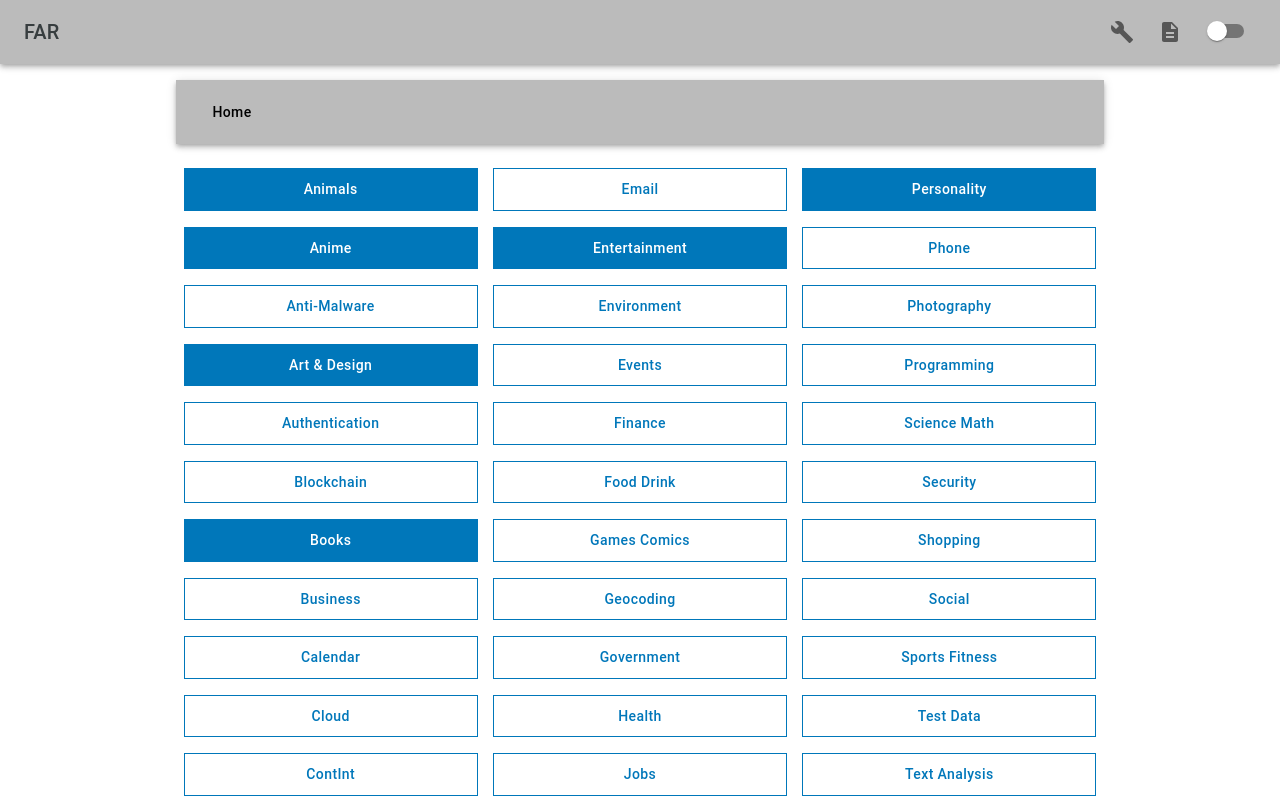
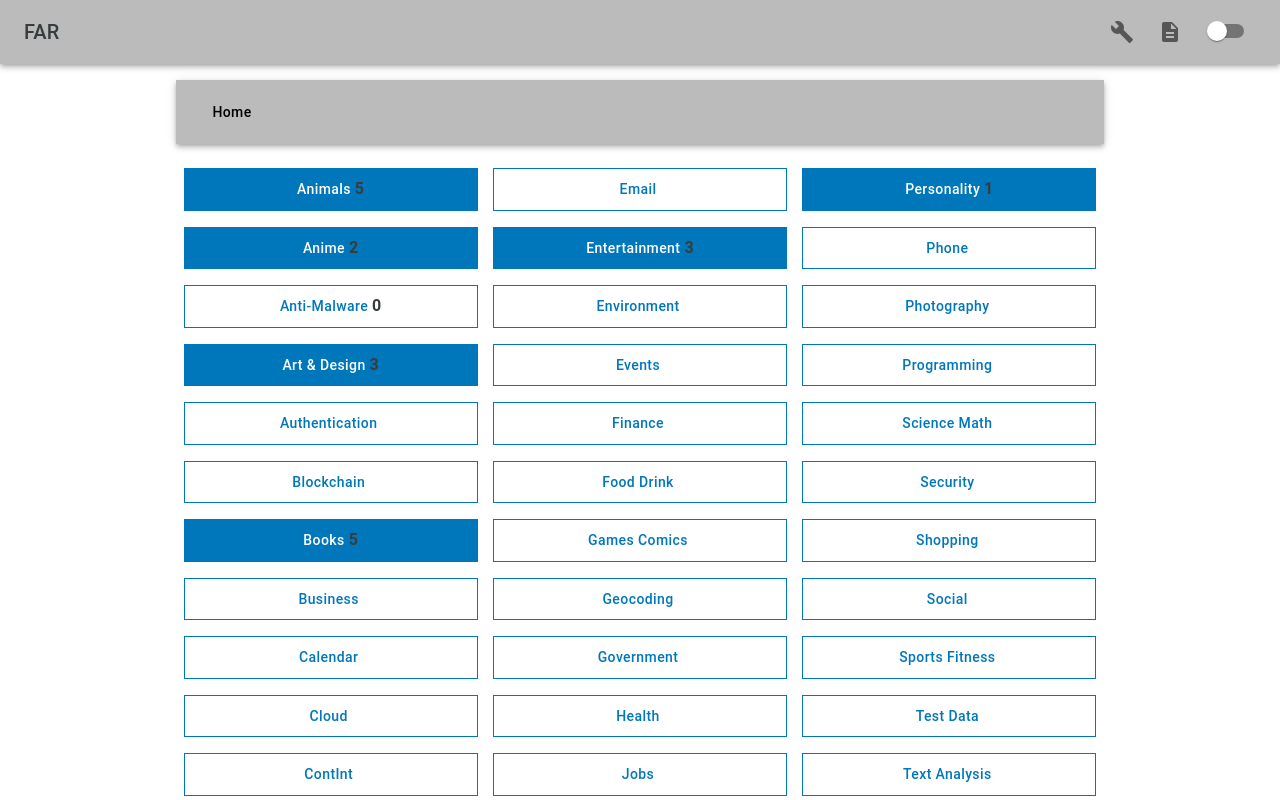
Before and after one commit to Curtis-Thomas/free-api-list-with-react, a React (Create React App) app: page / in a window 1280 px wide. Shown: the top 800 px of the page. Built offline with nearby package versions, Linux system fonts and the light colour scheme.

Commit message:
add: amount to btnrouting

```diff
--- a/public/index.html
+++ b/public/index.html
@@ -3,6 +3,10 @@
   <head>
     <meta charset="utf-8" />
     <link rel="icon" href="#" />
+    <meta
+      name="google-site-verification"
+      content="AuDAv2DEWn0fJQpalL9lLQUis0iIbVbMeZJD12rocIM"
+    />
     <meta name="viewport" content="width=device-width, initial-scale=1" />
     <meta name="theme-color" content="#000000" />
     <meta
--- a/src/core/main/BtnRouting.js
+++ b/src/core/main/BtnRouting.js
@@ -1,5 +1,5 @@
 import { useNavigate } from "react-router-dom";
-import { Box, Button } from "@mui/material";
+import { Box, Button, Typography } from "@mui/material";
 
 /**
  * Component for a routing button that navigates to a specified route.
@@ -9,7 +9,13 @@ import { Box, Button } from "@mui/material";
  * @param {string} backgroundColor - The background color of the button.
  * @param {string} textColor - The text color of the button.
  */
-const BtnRouting = ({ btnName, navigateTo, backgroundColor, textColor }) => {
+const BtnRouting = ({
+  btnName,
+  navigateTo,
+  backgroundColor,
+  textColor,
+  amount,
+}) => {
   const navigate = useNavigate();
 
   /**
@@ -22,13 +28,13 @@ const BtnRouting = ({ btnName, navigateTo, backgroundColor, textColor }) => {
   return (
     <Box
       sx={{
-        display:"flex",
+        display: "flex",
         width: "95%",
         maxWidth: "100%",
         marginBottom: 2,
         borderRadius: "3px",
-        marginLeft:"auto",
-        marginRight:"auto",
+        marginLeft: "auto",
+        marginRight: "auto",
       }}
     >
       <Button
@@ -43,6 +49,14 @@ const BtnRouting = ({ btnName, navigateTo, backgroundColor, textColor }) => {
         }}
       >
         {btnName}
+        <Typography
+          sx={{
+            fontWeight: "bold",
+            paddingLeft: 0.5,
+          }}
+        >
+          {amount}
+        </Typography>
       </Button>
     </Box>
   );
--- a/src/core/main/Main.js
+++ b/src/core/main/Main.js
@@ -25,19 +25,26 @@ const Main = () => {
             navigateTo="/AnimalsDash"
             backgroundColor="#0077ba"
             textColor="white"
+            amount="5"
           />
           <BtnRouting
             btnName="Anime"
             navigateTo="/AnimeDash"
             backgroundColor="#0077ba"
             textColor="white"
+            amount="2"
           />
-          <BtnRouting btnName="Anti-Malware" navigateTo="/AntiMalwareDash" />
+          <BtnRouting
+            btnName="Anti-Malware"
+            navigateTo="/AntiMalwareDash"
+            amount="0"
+          />
           <BtnRouting
             btnName="Art & Design"
             navigateTo="/ArtDesignDash"
             backgroundColor="#0077ba"
             textColor="white"
+            amount="3"
           />
           <BtnRouting
             btnName="Authentication"
@@ -49,6 +56,7 @@ const Main = () => {
             navigateTo="/BooksDash"
             backgroundColor="#0077ba"
             textColor="white"
+            amount="5"
           />
           <BtnRouting btnName="Business" navigateTo="/BusinessDash" />
           <BtnRouting btnName="Calendar" navigateTo="/CalendarDash" />
@@ -83,6 +91,7 @@ const Main = () => {
             navigateTo="/EntertainmentDash"
             backgroundColor="#0077ba"
             textColor="white"
+            amount="3"
           />{" "}
           <BtnRouting btnName="Environment" navigateTo="/EnvironmentDash" />{" "}
           <BtnRouting btnName="Events" navigateTo="/EventsDash" />{" "}
@@ -112,6 +121,7 @@ const Main = () => {
             navigateTo="/PersonalityDash"
             backgroundColor="#0077ba"
             textColor="white"
+            amount="1"
           />
           <BtnRouting btnName="Phone" navigateTo="/PhoneDash" />{" "}
           <BtnRouting btnName="Photography" navigateTo="/PhotographyDash" />{" "}
```
Also changed, not shown: 5 other files (tests, documents, lock files or other folders).
